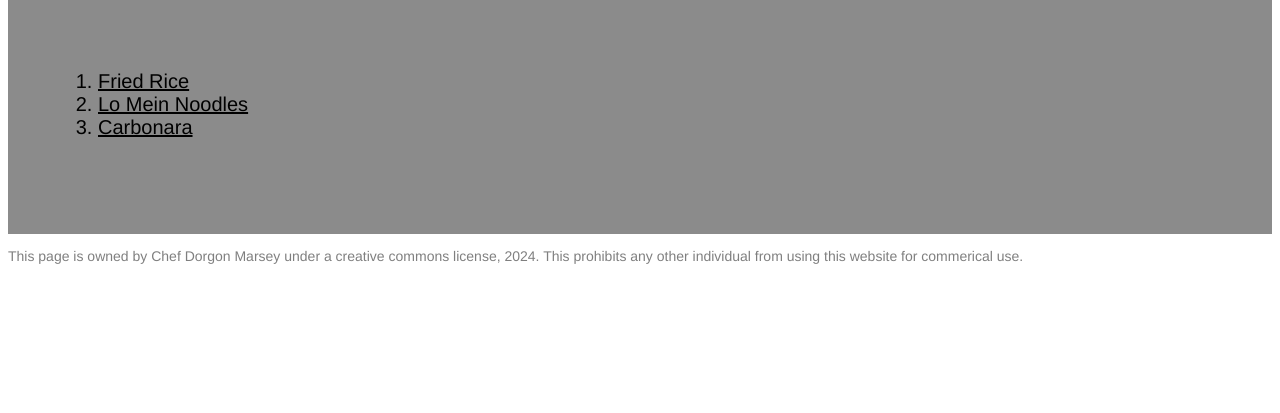
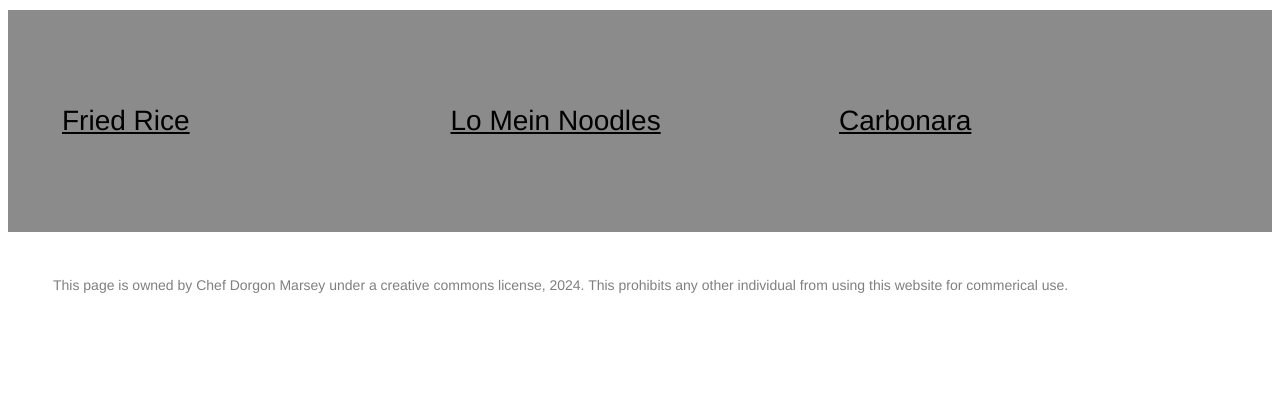
Before and after one commit to attackersalt/recipes, a plain HTML site: page index.html in a window 1280 px wide. Shown: the part 387-800 px from the top of the page. Drawn offline with Linux system fonts and the light colour scheme.

Commit message:
Add inline-block to descendants and margin to note

```diff
--- a/css/style.css
+++ b/css/style.css
@@ -20,6 +20,8 @@ body {
 .note {
     color: rgb(0, 0, 0, 0.5);
     font-size: 14px;
+    margin: 45px;
+    display: block;
 }
 
 .head-2 {
@@ -42,3 +44,17 @@ body {
     font-size: 24px;
     font-weight: 1000;
 }
+
+.running li {
+    display: inline-block;
+    width: 32.9%;
+}
+.running a {
+    width: 100%;
+    font-size: 28px;
+    text-align: center;
+    padding: 4px;
+}
+.running.list {
+    padding: 0;
+}
```
